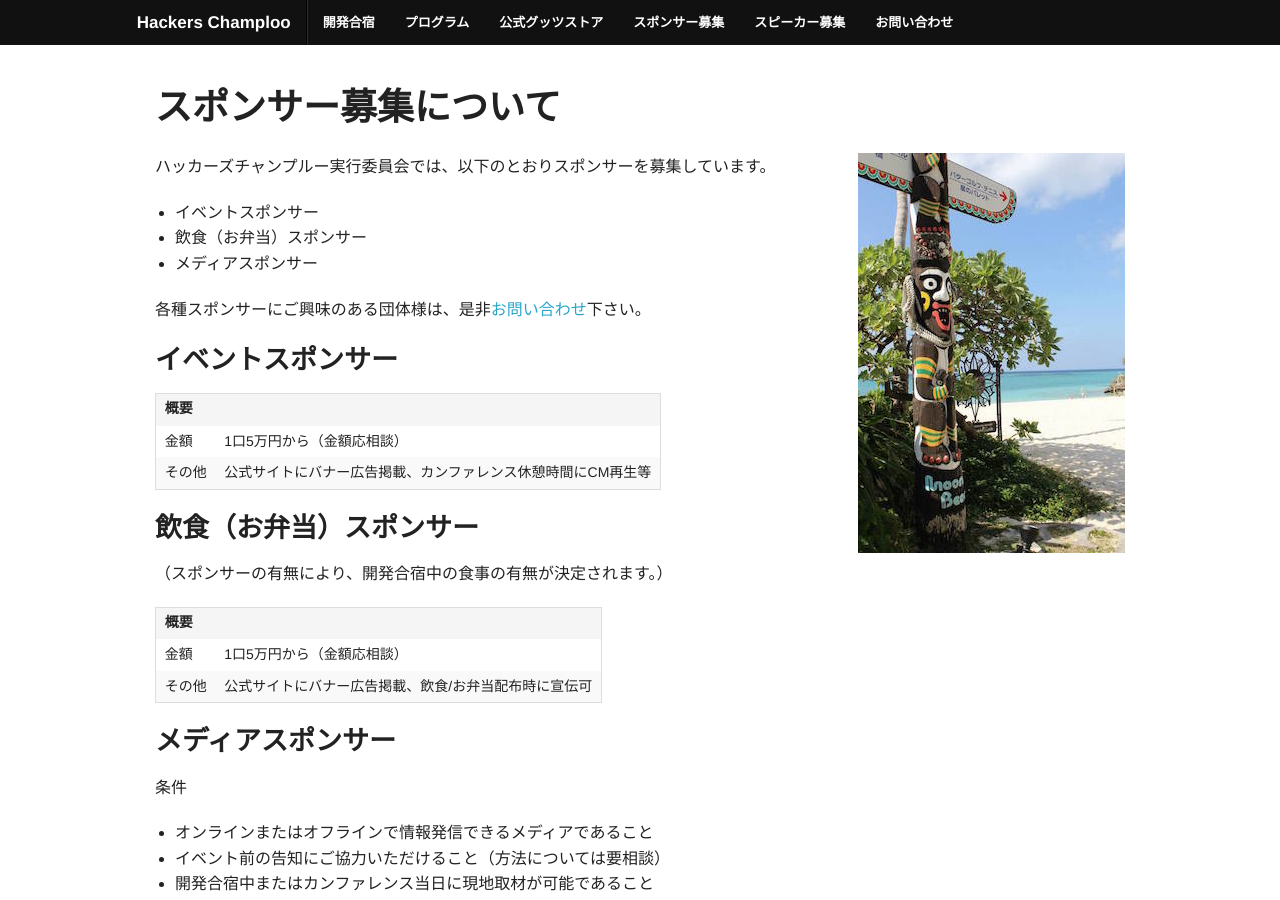
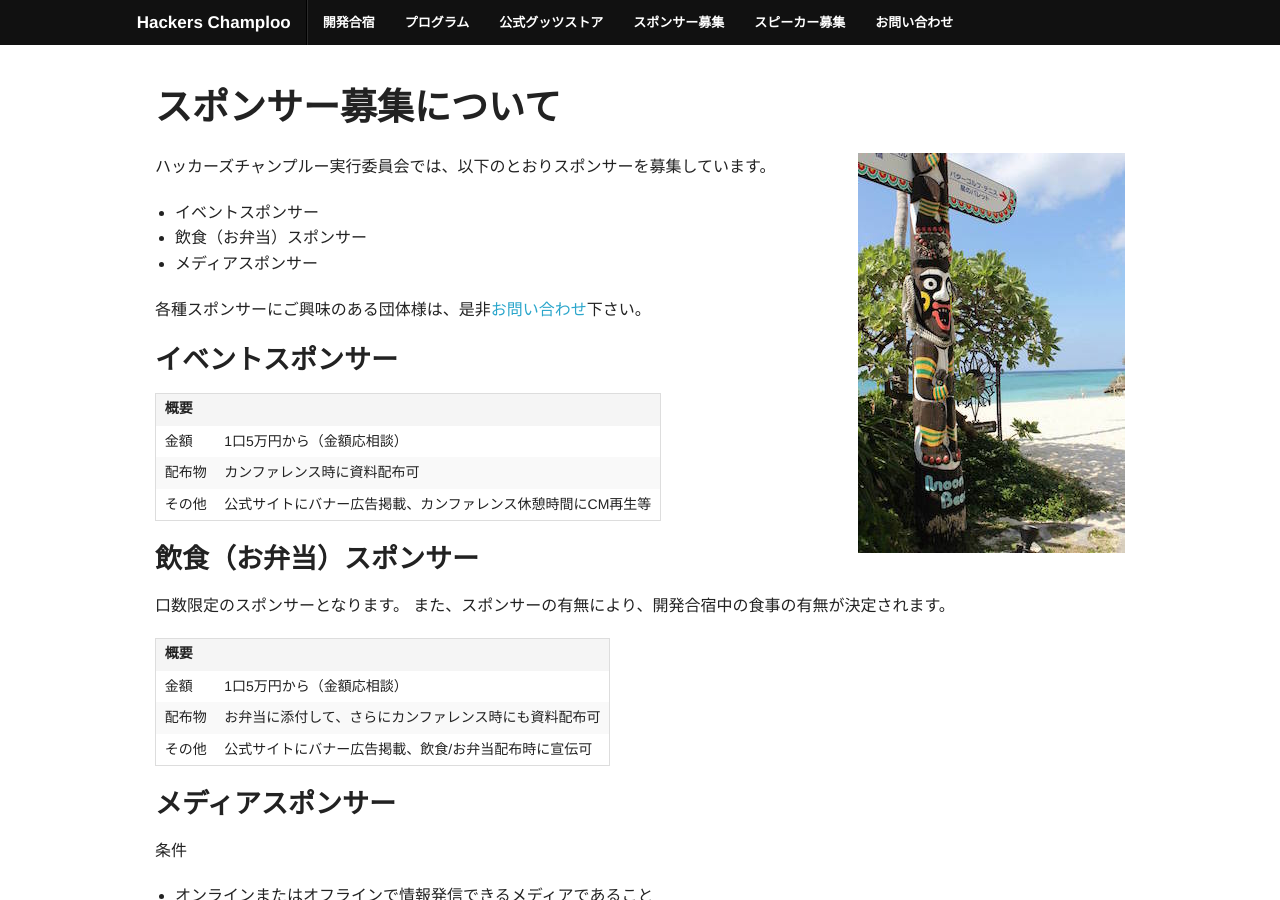
Before and after one commit to hackers-champloo/hackers-champloo.github.io, a Jekyll site: the page built from 2015/sponsors.md, in a window 1280 px wide and 900 px high. Built offline with Jekyll 4.4.1, drawn with Linux system fonts in a browser that asks for light colours; Markdown is read by kramdown in place of the engine named in the settings.

Commit message:
スポンサー配布物について追記

```diff
--- a/2015/sponsors.md
+++ b/2015/sponsors.md
@@ -24,16 +24,19 @@ title: スポンサー
 概要             |                            |
 ---------------- | -------------------------- |
 金額             | 1口5万円から（金額応相談）        |
+配布物           | カンファレンス時に資料配布可        |
 その他           | 公式サイトにバナー広告掲載、カンファレンス休憩時間にCM再生等 |
 
 
 ### 飲食（お弁当）スポンサー
 
-（スポンサーの有無により、開発合宿中の食事の有無が決定されます。）
+口数限定のスポンサーとなります。
+また、スポンサーの有無により、開発合宿中の食事の有無が決定されます。
 
 概要             |                            |
 ---------------- | -------------------------- |
 金額             | 1口5万円から（金額応相談）           |
+配布物           | お弁当に添付して、さらにカンファレンス時にも資料配布可        |
 その他           | 公式サイトにバナー広告掲載、飲食/お弁当配布時に宣伝可 |
 
 
```
